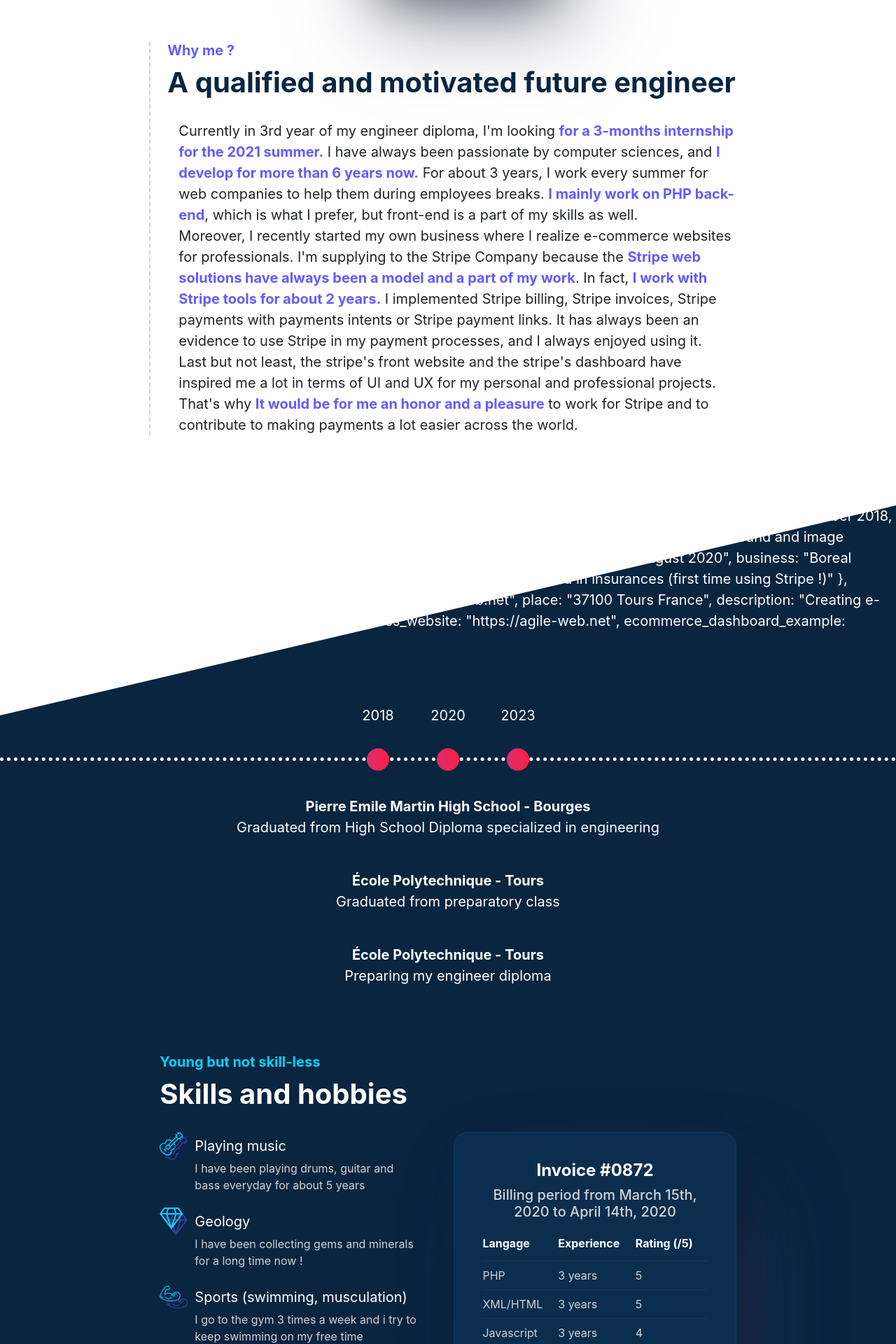
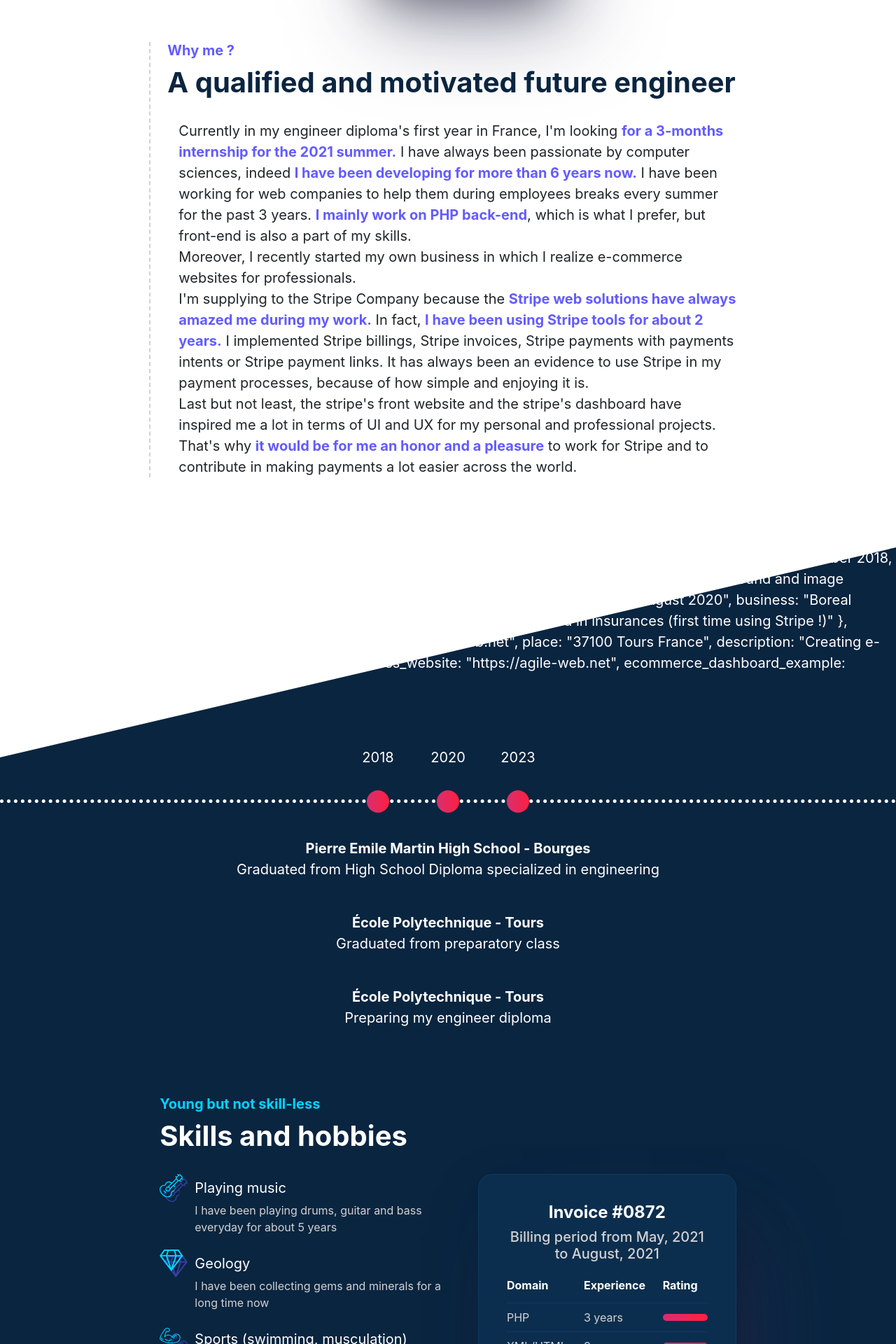
Before and after one commit to LucdoOf/StripeResume, a PHP site: page / in a window 1280 px wide. Shown: the part 400-2320 px from the top of the page at 70% size. Run offline with PHP 8.4, Linux system fonts and the light colour scheme; some libraries are stand-ins or nearby versions; some web fonts are replaced.

Commit message:
Final version

```diff
--- a/res/scss/main.scss
+++ b/res/scss/main.scss
@@ -170,6 +170,10 @@ body {
               color: $darkgray;
               text-align: center;
             }
+            .rate-bar {
+              height: 10px;
+              border-radius: 5px;
+            }
           }
         }
       }
--- a/views/home-profile.php
+++ b/views/home-profile.php
@@ -2,15 +2,15 @@
     <h3 class="subtitle">Why me ?</h3>
     <h2 class="title">A qualified and motivated future engineer</h2>
     <p class="pl-3 mb-0">
-        Currently in 3rd year of my engineer diploma, I'm looking <strong>for a 3-months internship for the 2021 summer.</strong>
-        I have always been passionate by computer sciences, and <strong>I develop for more than 6 years now.</strong> For about 3 years, I work every summer
-        for web companies to help them during employees breaks. <strong>I mainly work on PHP back-end</strong>, which is what I prefer, but front-end is a part of my skills as well.
-        <br/>Moreover, I recently started my own business where I realize e-commerce websites for professionals.
-        I'm supplying to the Stripe Company because the <strong>Stripe web solutions have always been a model and a part of my work</strong>.
-        In fact, <strong>I work with Stripe tools for about 2 years.</strong> I implemented Stripe billing, Stripe invoices, Stripe payments with payments intents or Stripe payment
+        Currently in my engineer diploma's first year in France, I'm looking <strong>for a 3-months internship for the 2021 summer.</strong>
+        I have always been passionate by computer sciences, indeed <strong>I have been developing for more than 6 years now.</strong> I have been working for
+        web companies to help them during employees breaks every summer for the past 3 years. <strong>I mainly work on PHP back-end</strong>, which is what I prefer, but front-end is also a part of my skills.
+        <br/>Moreover, I recently started my own business in which I realize e-commerce websites for professionals.<br/>
+        I'm supplying to the Stripe Company because the <strong>Stripe web solutions have always amazed me during my work.</strong>
+        In fact, <strong>I have been using Stripe tools for about 2 years.</strong> I implemented Stripe billings, Stripe invoices, Stripe payments with payments intents or Stripe payment
         links.
-        It has always been an evidence to use Stripe in my payment processes, and I always enjoyed using it.
+        It has always been an evidence to use Stripe in my payment processes, because of how simple and enjoying it is.
         <br/>Last but not least, the stripe's front website and the stripe's dashboard have inspired me a lot in terms of UI and UX for my personal and professional projects.
-        That's why <strong>It would be for me an honor and a pleasure</strong> to work for Stripe and to contribute to making payments a lot easier across the world.
+        That's why <strong>it would be for me an honor and a pleasure</strong> to work for Stripe and to contribute in making payments a lot easier across the world.
     </p>
 </section>
--- a/views/home-skills.php
+++ b/views/home-skills.php
@@ -9,11 +9,11 @@
             </div>
             <div class="hobby">
                 <div class="hobby-top"><img src="res/images/diamond.svg" alt="geology"/>Geology</div>
-                <div class="hobby-description">I have been collecting gems and minerals for a long time now !</div>
+                <div class="hobby-description">I have been collecting gems and minerals for a long time now</div>
             </div>
             <div class="hobby">
                 <div class="hobby-top"><img src="res/images/gym.svg" alt="sports"/>Sports (swimming, musculation)</div>
-                <div class="hobby-description">I go to the gym 3 times a week and i try to keep swimming on my free time</div>
+                <div class="hobby-description">I go to the gym 3 times a week and I try to keep swimming on my free time</div>
             </div>
             <div class="hobby">
                 <div class="hobby-top"><img src="res/images/console.svg" alt="video games"/>Creating video games</div>
@@ -22,42 +22,47 @@
         </div>
         <div id="fake-invoice">
             <h4 id="invoice-title">Invoice #0872</h4>
-            <h5 id="invoice-subtitle">Billing period from March 15th, 2020 to April 14th, 2020</h5>
+            <h5 id="invoice-subtitle">Billing period from May, 2021 to August, 2021</h5>
             <table>
                 <tr>
-                    <th>Langage</th>
+                    <th>Domain</th>
                     <th>Experience</th>
-                    <th>Rating (/5)</th>
+                    <th>Rating</th>
                 </tr>
                 <tr>
                     <td>PHP</td>
                     <td>3 years</td>
-                    <td>5</td>
+                    <td><div class="rate-bar animated-background col-12"></td>
                 </tr>
                 <tr>
                     <td>XML/HTML</td>
                     <td>3 years</td>
-                    <td>5</td>
+                    <td><div class="rate-bar animated-background col-12"></td>
+                </tr>
+                <tr>
+                    <td>HTTP/Rest</td>
+                    <td>3 years</td>
+                    <td><div class="rate-bar animated-background col-12"></td>
                 </tr>
                 <tr>
                     <td>Javascript</td>
                     <td>3 years</td>
-                    <td>4</td>
+                    <td><div class="rate-bar animated-background col-9"></td>
+                </tr>
+                <tr>
+                    <td>Python</td>
+                    <td>4 years</td>
+                    <td><div class="rate-bar animated-background col-9"></td>
                 </tr>
                 <tr>
                     <td>Java</td>
                     <td>6 years</td>
-                    <td>4</td>
+                    <td><div class="rate-bar animated-background col-9"></td>
                 </tr>
                 <tr>
                     <td>VueJS</td>
                     <td>1 year</td>
-                    <td>3</td>
-                </tr>
-                <tr>
-                    <td>Python</td>
-                    <td>4 years</td>
-                    <td>4</td>
+                    <td><div class="rate-bar animated-background col-6"></td>
                 </tr>
             </table>
         </div>
```
Also changed, not shown: res/css/main.css, 1 other file.
